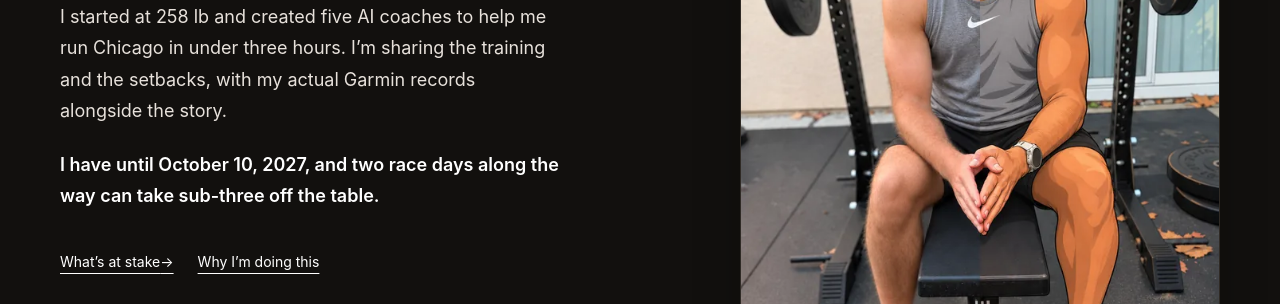
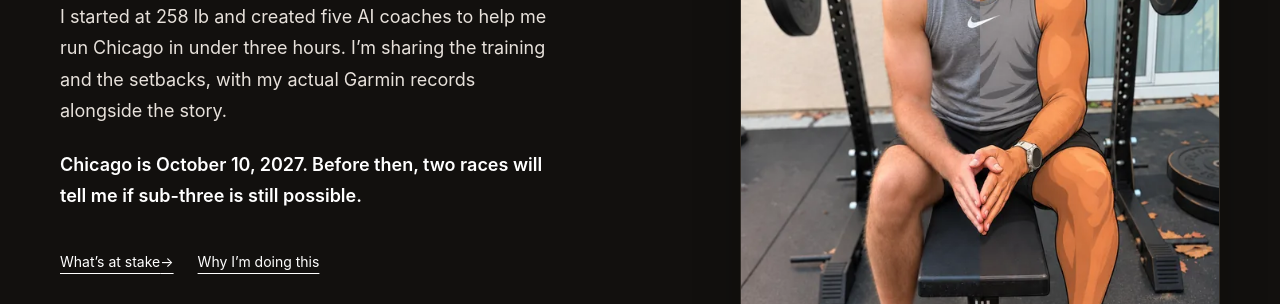
Before and after one commit to tyler-apps/tothefinish-site, a plain HTML site: page index.html in a window 1280 px wide. Shown: the part 496-800 px from the top of the page. Drawn offline with Linux system fonts and the light colour scheme.

Commit message:
Homepage hero: clearer deadline line (Tyler 2026-11-27: the first wording didn't make sense)

```diff
--- a/index.html
+++ b/index.html
@@ -243,7 +243,7 @@ footer .links a{display:inline-flex;align-items:center;min-height:44px}
         <p class="kicker">I’m Tyler, a dad of two</p>
         <h1 class="display">Can a 258&nbsp;lb dad run a marathon in <span class="o">under three&nbsp;hours?</span></h1>
         <p class="lead">I started at 258 lb and created five AI coaches to help me run Chicago in under three hours. I’m sharing the training and the setbacks, with my actual Garmin records alongside the story.</p>
-        <p class="lead stakes-line">I have until October 10, 2027, and two race days along the way can take sub-three off the table.</p>
+        <p class="lead stakes-line">Chicago is October 10, 2027. Before then, two races will tell me if sub-three is still possible.</p>
         <div class="hero-actions">
           <a class="episode-archive" href="#stakes">What’s at stake <span aria-hidden="true">→</span></a>
           <a class="episode-archive" href="#why">Why I’m doing this</a>
```
Also changed, not shown: 1 other file.
